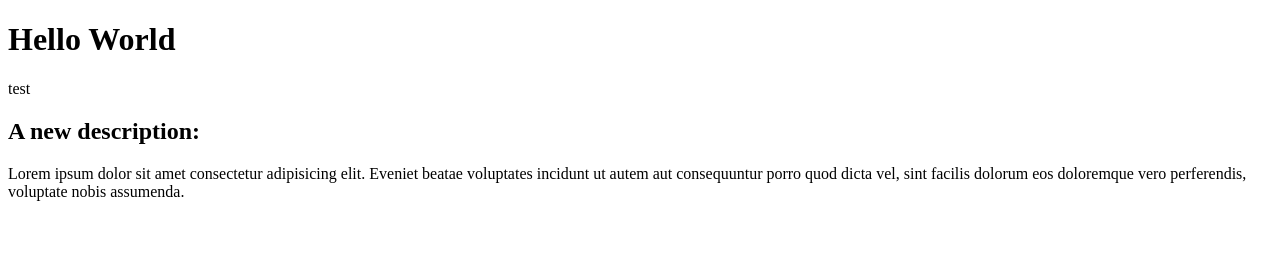
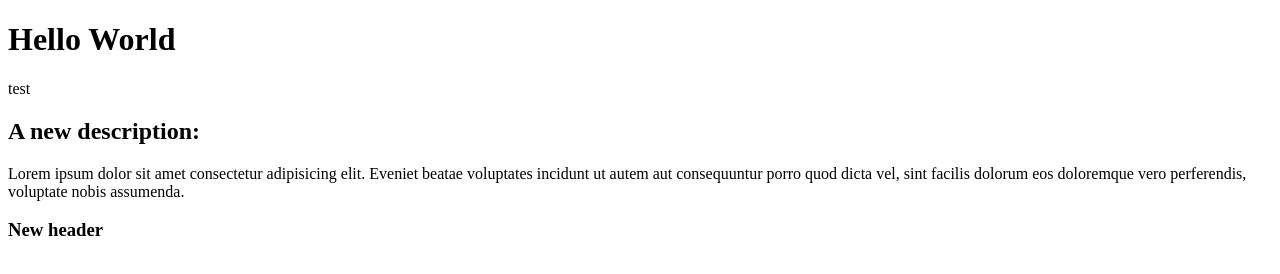
Before and after one commit to ben9brooks/example, a plain HTML site: page begin.html in a window 1280 px wide. Drawn offline with Linux system fonts and the light colour scheme.

Commit message:
Update begin.html

```diff
--- a/begin.html
+++ b/begin.html
@@ -22,5 +22,6 @@
       facilis dolorum eos doloremque vero perferendis, voluptate nobis
       assumenda.
     </p>
+    <h3>New header</h3>
   </body>
 </html>
```
